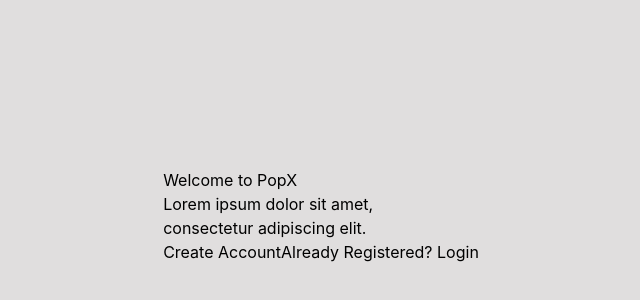
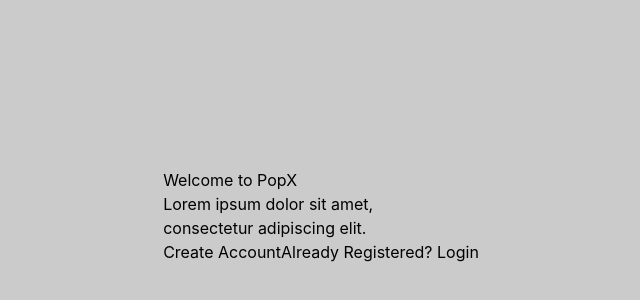
Before and after one commit to ashish28-art/popx-app, a React (Vite) app: page / in a window 1280 px wide. Shown: the part 184-484 px from the top of the page, without its empty margins (319-959 px from the left). Built offline with nearby package versions, Linux system fonts and the light colour scheme.

Commit message:
Fix: pixel-perfect CSS

```diff
--- a/src/index.css
+++ b/src/index.css
@@ -9,14 +9,18 @@
 }
 
 body {
-  background-color: #e0dede;
+  background-color: #cbcbcb;
   min-height: 100vh;
   display: flex;
   align-items: center;
   justify-content: center;
-  font-family: -apple-system, BlinkMacSystemFont, 'Segoe UI', sans-serif;
+  font-family: -apple-system, BlinkMacSystemFont, 'Segoe UI', Roboto, sans-serif;
 }
 
-input[type="radio"] {
-  accent-color: #6c35de;
+#root {
+  display: flex;
+  align-items: center;
+  justify-content: center;
+  min-height: 100vh;
+  width: 100%;
 }
```
